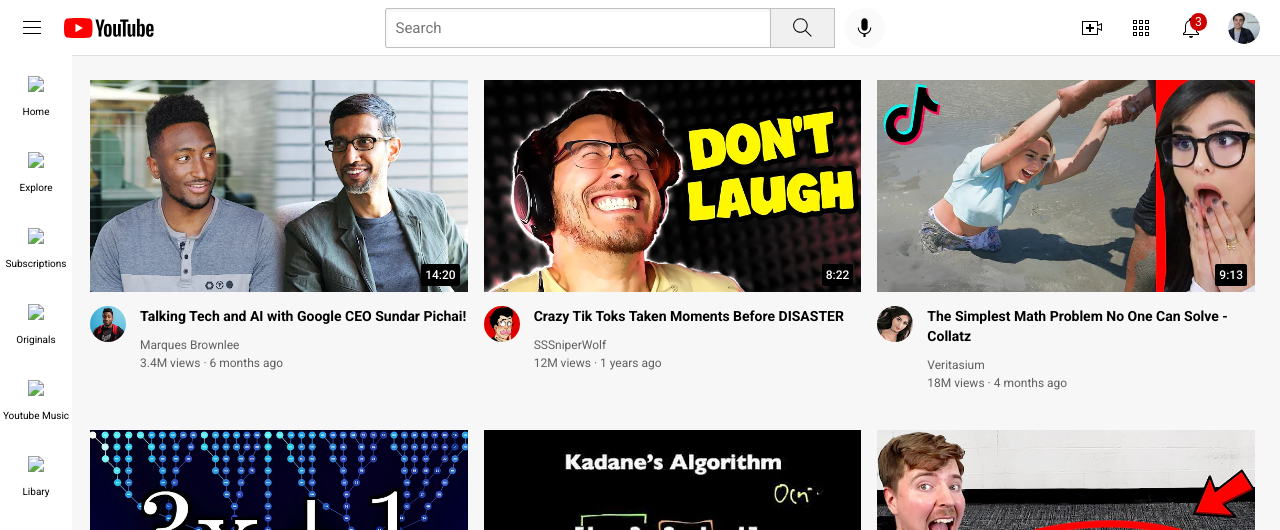
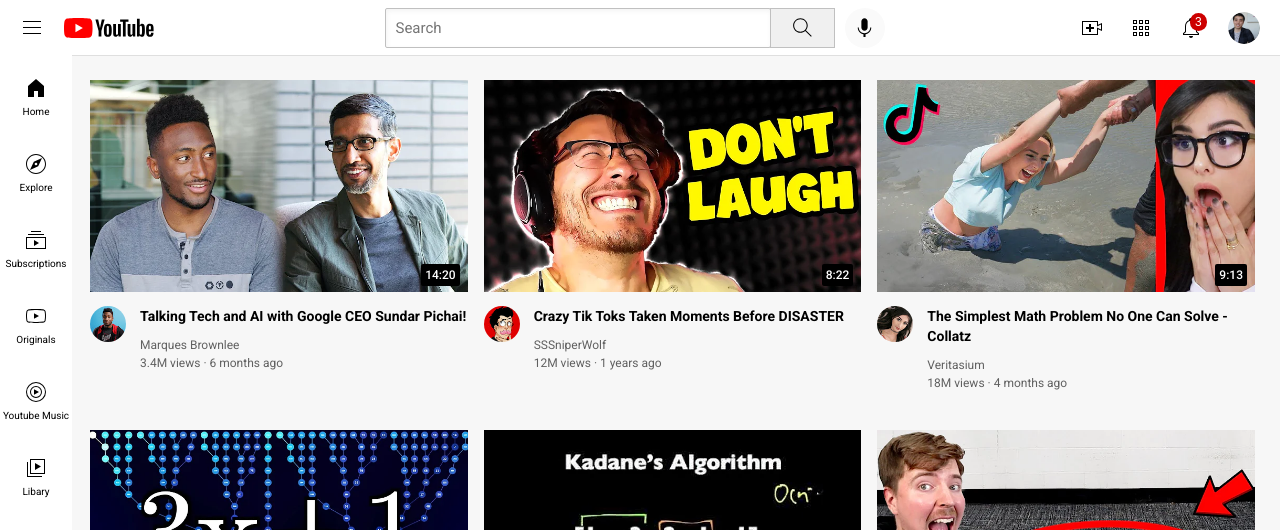
Before and after one commit to s0a9/youtube-clone, a plain HTML site: page index.html in a window 1280 px wide. Shown: the top 530 px of the page. Drawn offline with Linux system fonts and the light colour scheme; the site is published under a folder, as on GitHub Pages, so addresses that start at the root find nothing.

Commit message:
Update index.html

```diff
--- a/index.html
+++ b/index.html
@@ -49,27 +49,27 @@
 
     <div class="sidebar">
       <div class="sidebar-link">
-        <img src="/icons/home.svg">
+        <img src="icons/home.svg">
         <div>Home</div>
       </div>
       <div class="sidebar-link">
-        <img src="/icons/explore.svg">
+        <img src="icons/explore.svg">
         <div>Explore</div>
       </div>
       <div class="sidebar-link">
-        <img src="/icons/subscriptions.svg">
+        <img src="icons/subscriptions.svg">
         <div>Subscriptions</div>
       </div>
       <div class="sidebar-link">
-        <img src="/icons/originals.svg">
+        <img src="icons/originals.svg">
         <div>Originals</div>
       </div>
       <div class="sidebar-link">
-        <img src="/icons/youtube-music.svg">
+        <img src="icons/youtube-music.svg">
         <div>Youtube Music</div>
       </div>
       <div class="sidebar-link">
-        <img src="/icons/library.svg">
+        <img src="icons/library.svg">
         <div>Libary</div>
       </div>
     </div>
```
